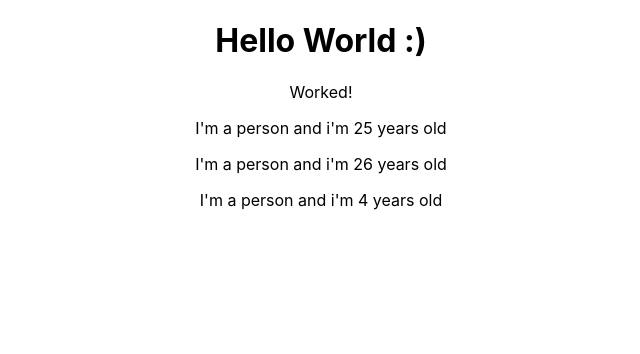
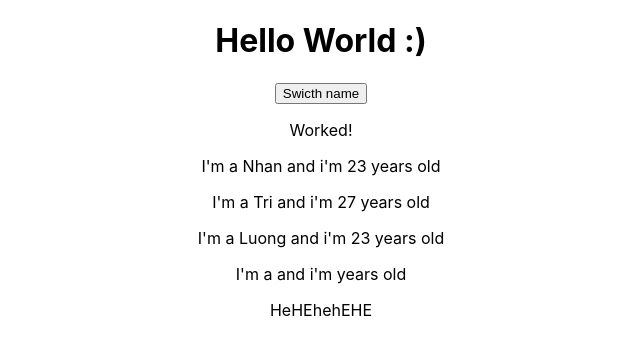
Before and after one commit to nhannguyen169165/ReactTrainingProject, a React (Create React App) app in the folder AppGuide/: page / in a window 1280 px wide. Shown: the top 354 px of the page, without its empty margins (319-959 px from the left). Built offline with nearby package versions, Linux system fonts and the light colour scheme.

Commit message:
lesson 3 using the useState()

```diff
--- a/AppGuide/src/App.js
+++ b/AppGuide/src/App.js
@@ -1,17 +1,64 @@
-import React from 'react';
+import React, { useState } from 'react';
 import './App.css';
 import Person from './Person/Person';
-function App() {
+
+const app = props =>  {
+
+  const [personState,setPersonState] = useState(
+    {
+      person:[
+        {
+          name:'Nhan',
+          age:23
+        },
+        {
+          name:'Tri',
+          age:27
+        },
+        {
+          name:'Luong',
+          age:23
+        }
+      ],
+      otherState : 'other value'
+
+    }
+  );
+  const switchNameHandler = () => {
+    // console.log('aa');
+    // personState.person[0].name = 'nhan dt';
+    setPersonState(
+      {
+        person:[
+          {
+            name:'Nhan dt',
+            age:23
+          },
+          {
+            name:'Tri',
+            age:27
+          },
+          {
+            name:'Luong',
+            age:26
+          }
+        ],
+        otherState : 'other value'
+
+      }
+    )
+  }
   return (
     <div className="App">
       <h1>Hello World :)</h1>
+      <button onClick={switchNameHandler}>Swicth name</button>
       <p>Worked!</p>
-      <Person />
-      <Person />
-      <Person />
+      <Person name = {personState.person[0].name} age={personState.person[0].age} />
+      <Person name = {personState.person[1].name} age={personState.person[1].age} />
+      <Person name = {personState.person[2].name} age={personState.person[2].age} />
+      <Person>HeHEhehEHE</Person>
     </div>
   );
 }
 
-
-export default App;
+export default app;
--- a/AppGuide/src/Person/person.js
+++ b/AppGuide/src/Person/person.js
@@ -1,7 +1,11 @@
 import React from 'react';
 
-const Person = () => {
-return <p>I'm a person and i'm {Math.floor(Math.random()*30)} years old</p>
+const Person = (props) => {
+return <div>
+    <p>I'm a {props.name} and i'm {props.age} years old</p>
+<p>{props.children}</p>
+</div>
+
 
 }
 ;
```
